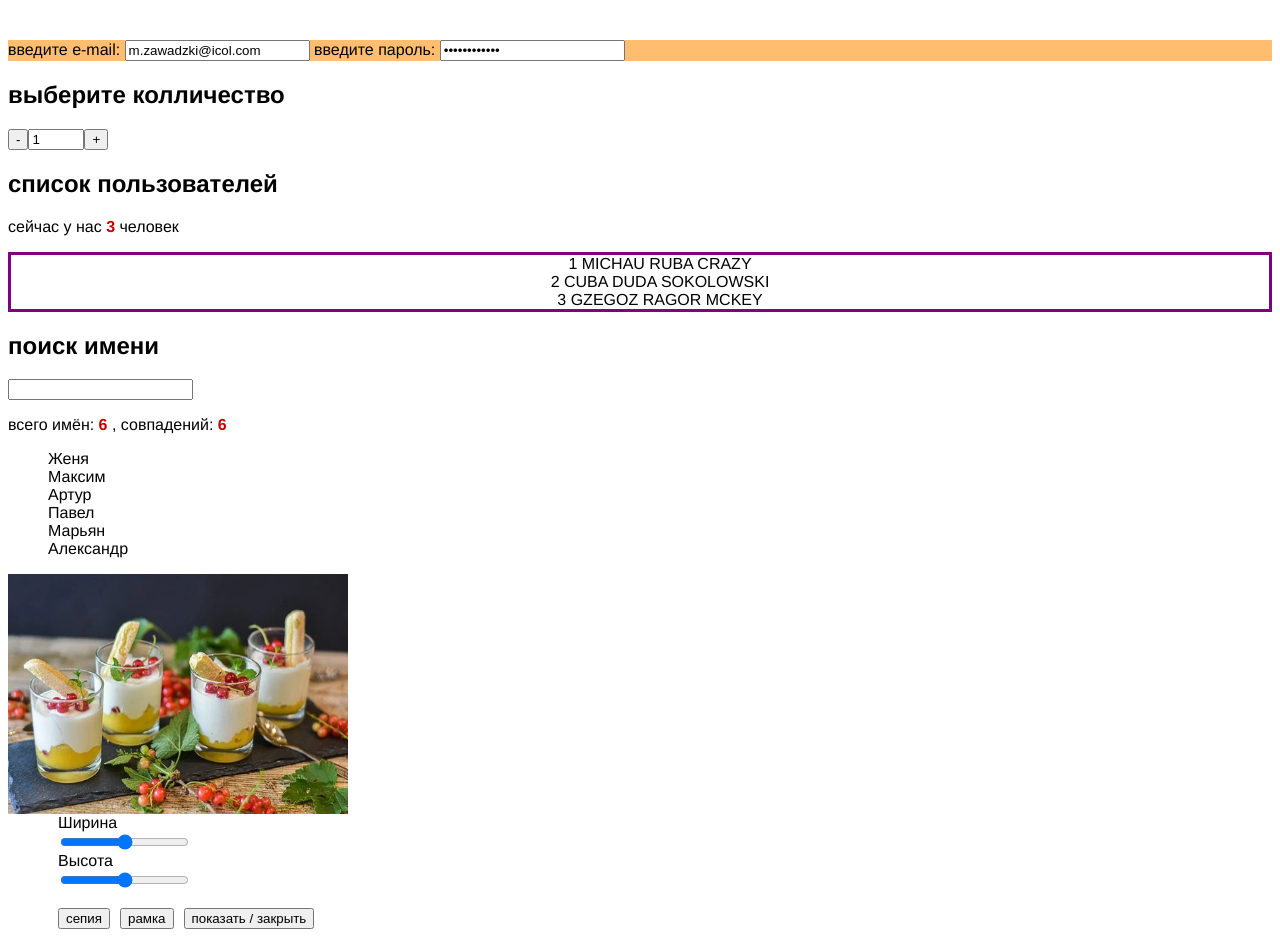
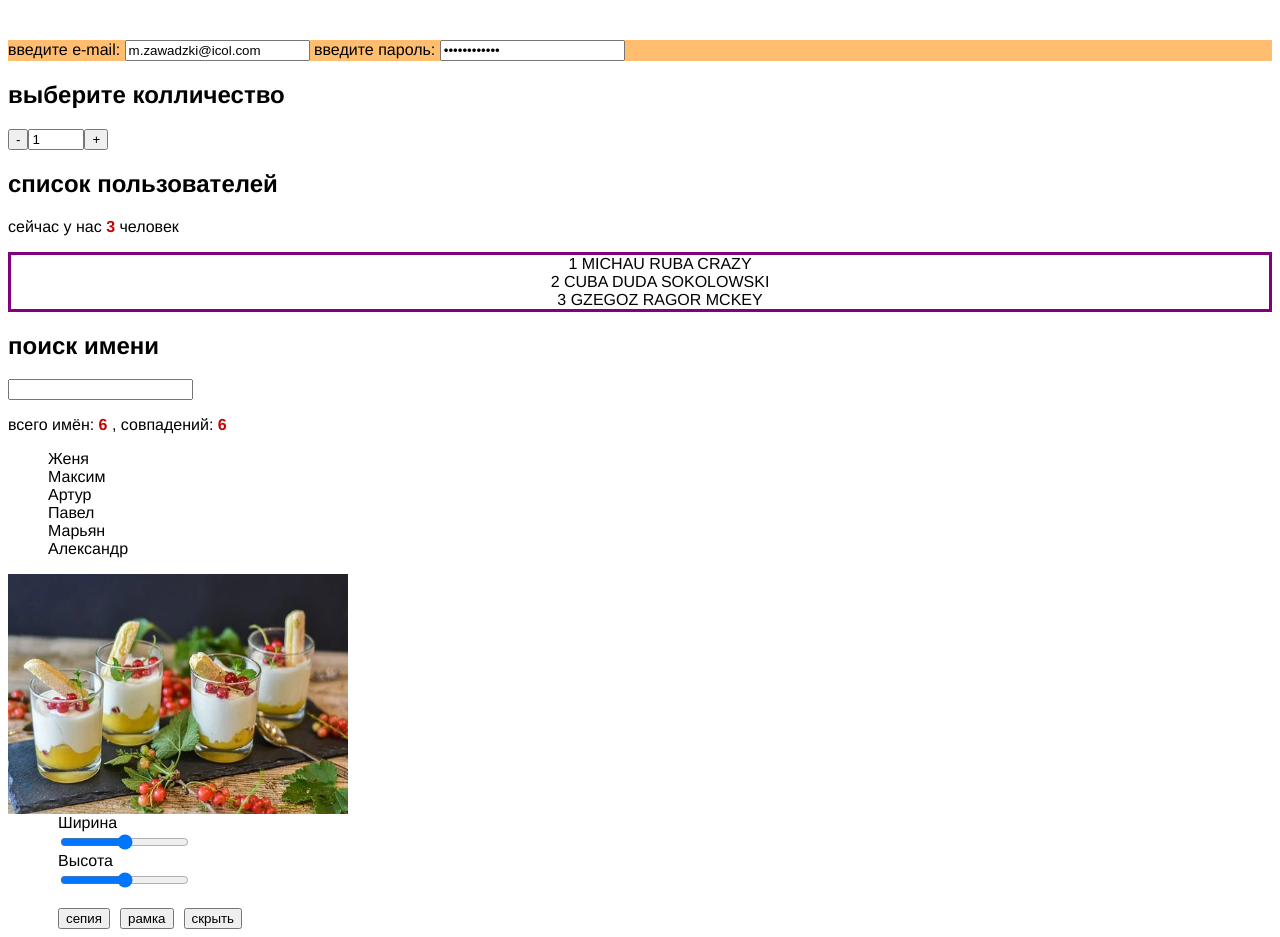
Before and after one commit to zawadzki2778/VUE-01, a Vue app: page / in a window 1280 px wide. Built offline with nearby package versions, Linux system fonts and the light colour scheme.

Commit message:
реализовал изменение названия кнопки при её нажатии скрыть/показать

```diff
--- a/src/components/RedactPhoto.vue
+++ b/src/components/RedactPhoto.vue
@@ -18,7 +18,7 @@
         </div>
         <button>сепия</button>
         <button>рамка</button>
-        <button @click="isVisible = !isVisible">показать / закрыть</button>
+        <button @click="isVisible = !isVisible"> {{ `${ isVisible ? 'скрыть' : 'показать' }` }} </button>
       </div>
     </div>
   </div>
@@ -47,7 +47,7 @@ export default {
 </script>
 
 <style lang="scss" scoped>
-  .container {
+.container {
   margin-top: 40px;
 }
 .redact {
```
